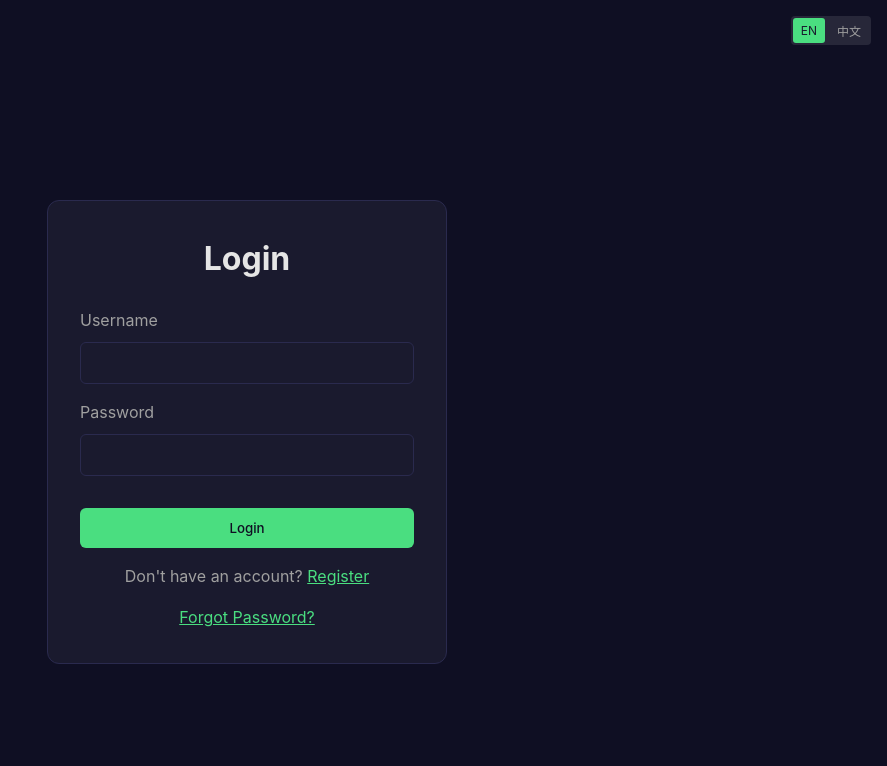
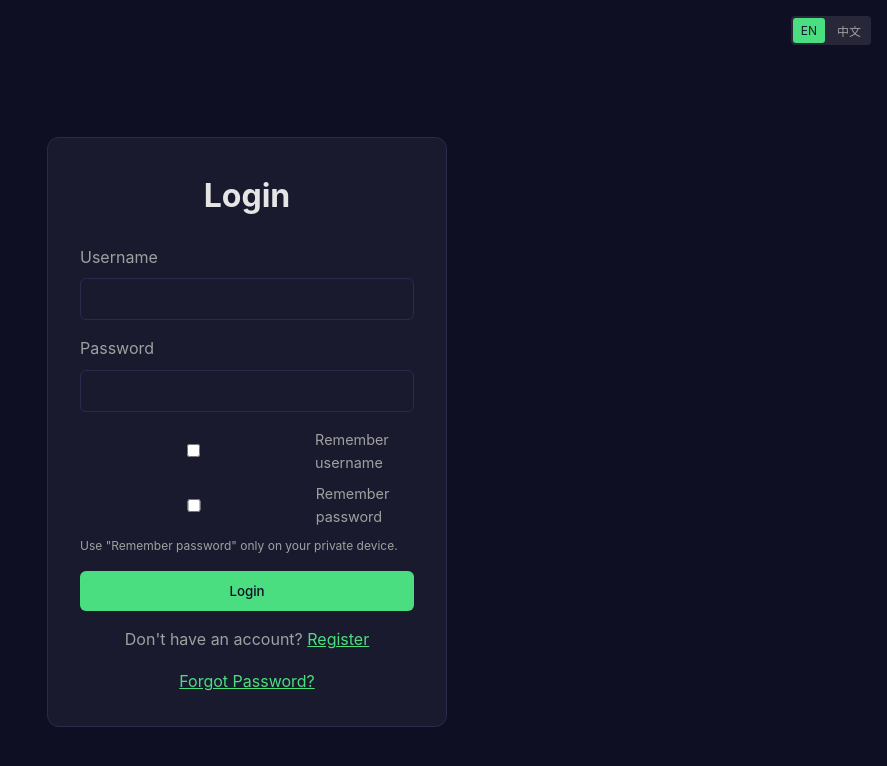
Before and after one commit to suoweikeji-liqiang/Cogniforge, a Vue app in the folder las_frontend/: page /login in a window 1280 px wide. Shown: the top 766 px of the page, without its empty margins (393-1280 px from the left). Built offline with nearby package versions, Linux system fonts and the light colour scheme.

Commit message:
Add remember login options on sign-in page

```diff
--- a/las_frontend/src/locales/en.json
+++ b/las_frontend/src/locales/en.json
@@ -49,6 +49,9 @@
     "login": "Login",
     "username": "Username",
     "password": "Password",
+    "rememberUsername": "Remember username",
+    "rememberPassword": "Remember password",
+    "rememberPasswordHint": "Use \"Remember password\" only on your private device.",
     "loggingIn": "Logging in...",
     "loginFailed": "Login failed",
     "register": "Register",
--- a/las_frontend/src/locales/zh.json
+++ b/las_frontend/src/locales/zh.json
@@ -49,6 +49,9 @@
     "login": "登录",
     "username": "用户名",
     "password": "密码",
+    "rememberUsername": "记住用户名",
+    "rememberPassword": "记住密码",
+    "rememberPasswordHint": "仅在你的私有设备上使用“记住密码”。",
     "loggingIn": "登录中...",
     "loginFailed": "登录失败",
     "register": "注册",
--- a/las_frontend/src/views/LoginView.vue
+++ b/las_frontend/src/views/LoginView.vue
@@ -5,11 +5,22 @@
       <form @submit.prevent="handleLogin">
         <div class="form-group">
           <label>{{ t('auth.username') }}</label>
-          <input v-model="username" type="text" required />
+          <input v-model="username" type="text" autocomplete="username" required />
         </div>
         <div class="form-group">
           <label>{{ t('auth.password') }}</label>
-          <input v-model="password" type="password" required />
+          <input v-model="password" type="password" autocomplete="current-password" required />
+        </div>
+        <div class="remember-options">
+          <label class="remember-option">
+            <input v-model="rememberUsername" type="checkbox" :disabled="rememberPassword" />
+            <span>{{ t('auth.rememberUsername') }}</span>
+          </label>
+          <label class="remember-option">
+            <input v-model="rememberPassword" type="checkbox" @change="onRememberPasswordChange" />
+            <span>{{ t('auth.rememberPassword') }}</span>
+          </label>
+          <p class="remember-hint">{{ t('auth.rememberPasswordHint') }}</p>
         </div>
         <p v-if="error" class="error">{{ error }}</p>
         <button type="submit" class="btn btn-primary" :disabled="loading">
@@ -34,15 +45,53 @@ import { ref } from 'vue'
 import { useRouter } from 'vue-router'
 import { useAuthStore } from '@/stores/auth'
 import { useI18n } from 'vue-i18n'
+
+const REMEMBER_USERNAME_FLAG_KEY = 'login_remember_username'
+const REMEMBER_PASSWORD_FLAG_KEY = 'login_remember_password'
+const SAVED_USERNAME_KEY = 'login_saved_username'
+const SAVED_PASSWORD_KEY = 'login_saved_password'
+
 const { t } = useI18n()
 const isNative = !!localStorage.getItem('api_server_url')
 const router = useRouter()
 const authStore = useAuthStore()
 
-const username = ref('')
-const password = ref('')
+const rememberUsername = ref(localStorage.getItem(REMEMBER_USERNAME_FLAG_KEY) === '1')
+const rememberPassword = ref(localStorage.getItem(REMEMBER_PASSWORD_FLAG_KEY) === '1')
+const username = ref(rememberUsername.value ? (localStorage.getItem(SAVED_USERNAME_KEY) || '') : '')
+const password = ref(rememberPassword.value ? (localStorage.getItem(SAVED_PASSWORD_KEY) || '') : '')
 const error = ref('')
 const loading = ref(false)
+
+const persistLoginPreference = () => {
+  if (rememberPassword.value) {
+    localStorage.setItem(REMEMBER_USERNAME_FLAG_KEY, '1')
+    localStorage.setItem(REMEMBER_PASSWORD_FLAG_KEY, '1')
+    localStorage.setItem(SAVED_USERNAME_KEY, username.value)
+    localStorage.setItem(SAVED_PASSWORD_KEY, password.value)
+    return
+  }
+
+  localStorage.removeItem(REMEMBER_PASSWORD_FLAG_KEY)
+  localStorage.removeItem(SAVED_PASSWORD_KEY)
+
+  if (rememberUsername.value) {
+    localStorage.setItem(REMEMBER_USERNAME_FLAG_KEY, '1')
+    localStorage.setItem(SAVED_USERNAME_KEY, username.value)
+  } else {
+    localStorage.removeItem(REMEMBER_USERNAME_FLAG_KEY)
+    localStorage.removeItem(SAVED_USERNAME_KEY)
+  }
+}
+
+const onRememberPasswordChange = () => {
+  if (rememberPassword.value) {
+    rememberUsername.value = true
+    return
+  }
+  localStorage.removeItem(REMEMBER_PASSWORD_FLAG_KEY)
+  localStorage.removeItem(SAVED_PASSWORD_KEY)
+}
 
 const handleLogin = async () => {
   error.value = ''
@@ -50,6 +99,7 @@ const handleLogin = async () => {
 
   try {
     await authStore.login(username.value, password.value)
+    persistLoginPreference()
     router.push('/dashboard')
   } catch (e: any) {
     error.value = e.response?.data?.detail || t('auth.loginFailed')
@@ -91,4 +141,25 @@ const handleLogin = async () => {
   text-align: center;
   color: var(--text-muted);
 }
+
+.remember-options {
+  margin-top: 0.75rem;
+  display: flex;
+  flex-direction: column;
+  gap: 0.5rem;
+}
+
+.remember-option {
+  display: flex;
+  align-items: center;
+  gap: 0.5rem;
+  color: var(--text-muted);
+  font-size: 0.9rem;
+}
+
+.remember-hint {
+  margin: 0;
+  color: var(--text-muted);
+  font-size: 0.75rem;
+}
 </style>
```
